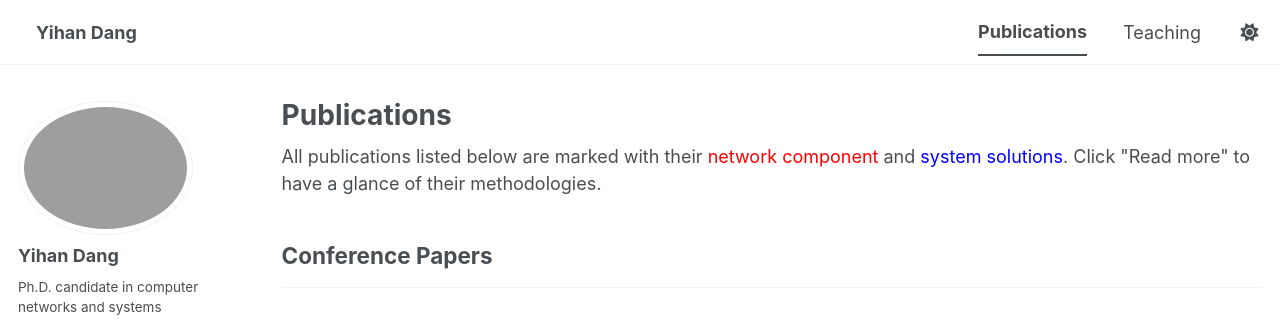
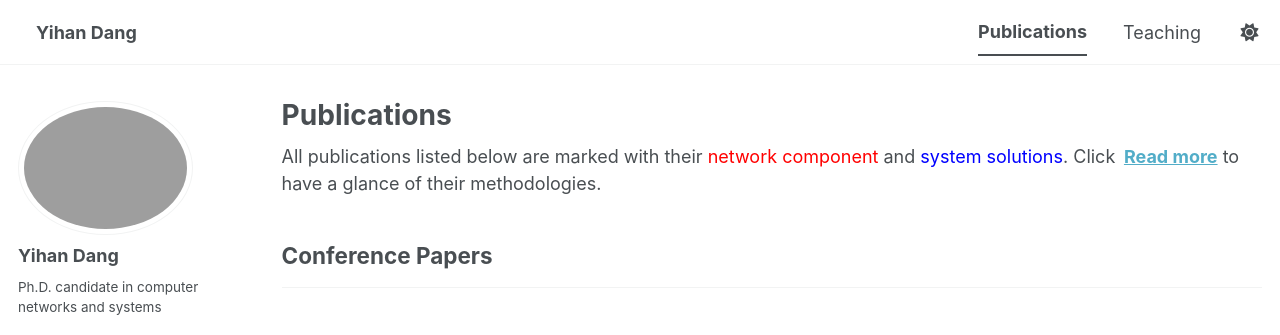
Before and after one commit to Qcloud1223/qcloud1223.github.io, a Jekyll site: the page built from _pages/publications.html, in a window 1280 px wide. Shown: the top 335 px of the page. Built offline with Jekyll 4.4.1, drawn with Linux system fonts in a browser that asks for light colours; some web fonts are replaced; a script bundle is joined from its source files by our own code; library files that are not in the unit come from our copies.

Commit message:
update read more button

```diff
--- a/_pages/publications.html
+++ b/_pages/publications.html
@@ -11,7 +11,7 @@ author_profile: true
 
 All publications listed below are marked with their <font color="red">network component</font>
 and <font color="blue">system solutions</font>.
-Click "Read more" to have a glance of their methodologies.
+Click <span class="read-more-button read-more-button--static">Read more</span> to have a glance of their methodologies.
 
 {% include base_path %}
 
--- a/_sass/layout/_archive.scss
+++ b/_sass/layout/_archive.scss
@@ -93,6 +93,12 @@
 
 .read-more-button:hover {
   color: var(--global-link-color-hover);
+  text-decoration: underline;
+}
+
+.read-more-button--static {
+  cursor: default;
+  pointer-events: none;
   text-decoration: underline;
 }
 
```
